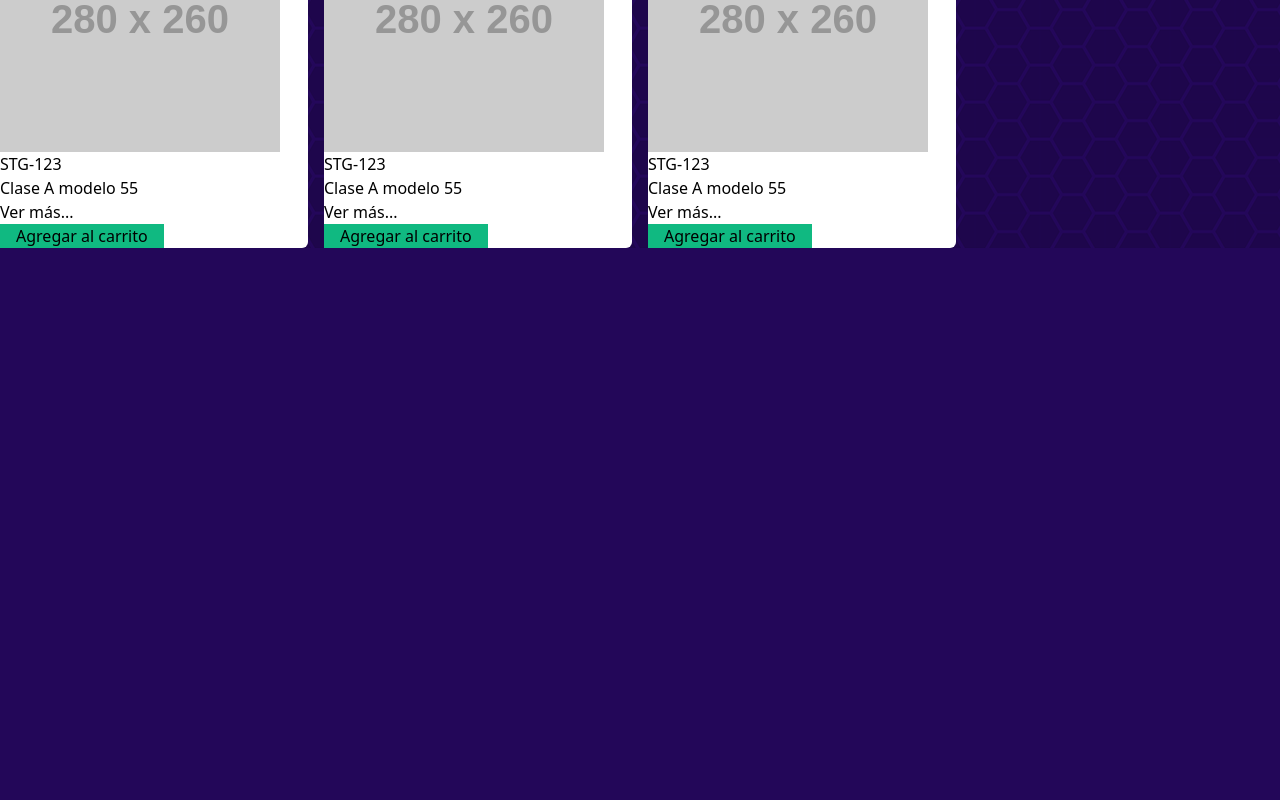
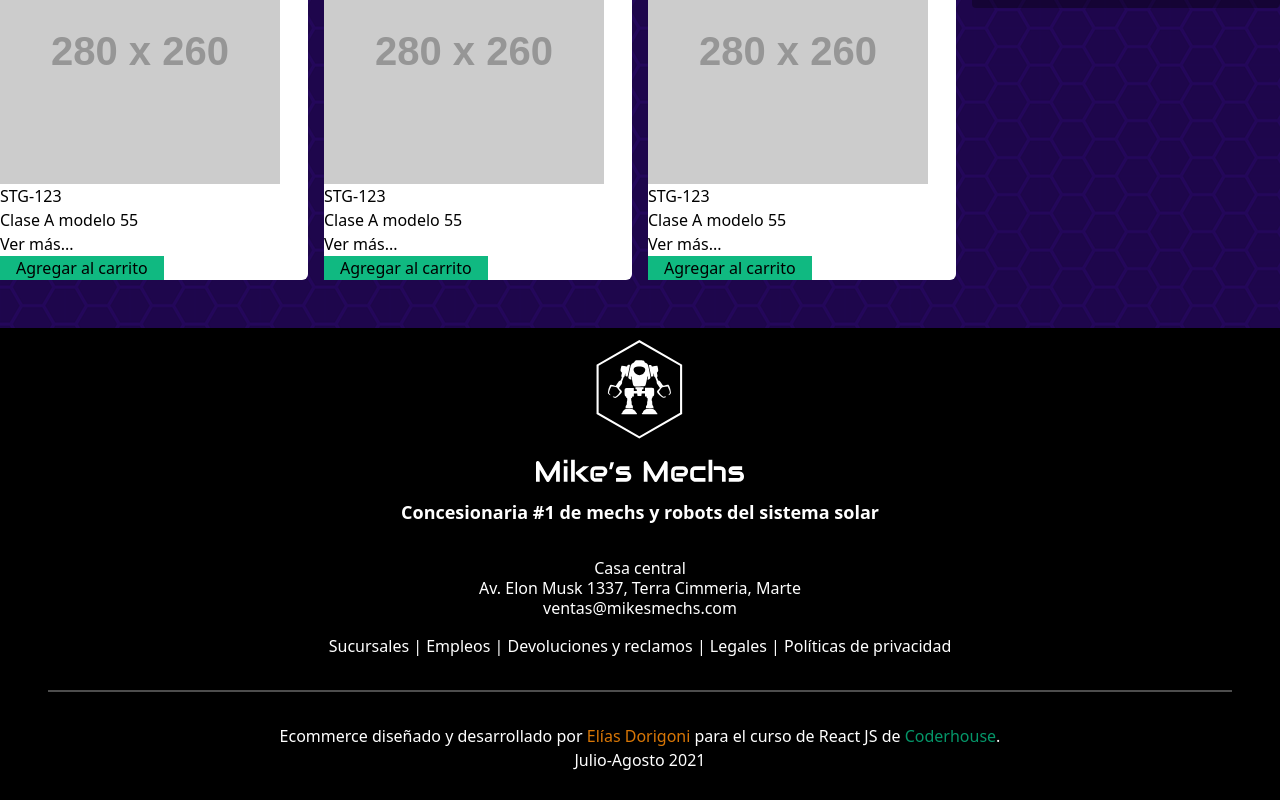
Before and after one commit to eliasdorigoni/coderhouse-desafio-ecommerce, a React (Create React App) app: page / in a window 1280 px wide. Shown: the part 675-1475 px from the top of the page. Before the commit the page ends 923 px from the top, so only its background shows below. Built offline with nearby package versions, Linux system fonts and the light colour scheme.

Commit message:
Agrega footer y espacios

```diff
--- a/public/index.html
+++ b/public/index.html
@@ -1,5 +1,5 @@
 <!DOCTYPE html>
-<html lang="en" class="bg-site bg-hexagon-pattern">
+<html lang="en" class="bg-site bg-hexagon-pattern" style="background-color:#230759;">
   <head>
     <meta charset="utf-8" />
     <meta name="viewport" content="width=device-width, initial-scale=1" />
--- a/src/App.js
+++ b/src/App.js
@@ -2,17 +2,16 @@
 import TopBar from './components/TopBar'
 import ItemListContainer from './components/ItemListContainer'
 import Services from './components/Services'
+import Footer from './components/Footer'
 import { Products } from './data/Products'
 import './App.css'
 
 const App = () => {
-    const title = 'Ecommerce'
-
     return (
         <>
             <TopBar />
-            <Header title={title} />
-            <div className="container mx-auto">
+            <Header />
+            <div className="container mx-auto mb-12">
                 <div className="grid grid-cols-4 gap-4">
                     <div className="col-span-3">
                         <ItemListContainer  products={Products} />
@@ -20,6 +19,7 @@
                     <Services />
                 </div>
             </div>
+            <Footer />
         </>
     )
 }
--- /dev/null
+++ b/src/components/Footer.js
@@ -0,0 +1,29 @@
+const Footer = () =>
+    <section className="bg-black text-center py-3">
+        <img className="inline-block w-52 mb-4" src="/svg/logo-vertical.svg" alt="Mike's Mechs" />
+        <p className="text-lg mb-8">
+            <strong>
+                Concesionaria #1 de mechs y robots del sistema solar
+            </strong>
+        </p>
+
+        <p className="mb-4 leading-5">Casa central<br />
+            Av. Elon Musk 1337, Terra Cimmeria, Marte<br />
+            ventas@mikesmechs.com
+        </p>
+
+        <nav className="mb-8">
+            <p className="inline hover:underline cursor-pointer">Sucursales</p> | <p
+            className="inline hover:underline cursor-pointer">Empleos</p> | <p
+            className="inline hover:underline cursor-pointer">Devoluciones y reclamos</p> | <p
+            className="inline hover:underline cursor-pointer">Legales</p> | <p
+            className="inline hover:underline cursor-pointer">Políticas de privacidad</p>
+        </nav>
+
+        <p className="border-t-2 border-white border-opacity-30 pt-8 pb-4 mx-12">
+            Ecommerce diseñado y desarrollado por <span className="text-yellow-600">Elías Dorigoni</span> para el curso de React JS de <span className="text-green-600">Coderhouse</span>.<br />
+            Julio-Agosto 2021
+        </p>
+    </section>
+
+export default Footer
--- a/src/components/Header.js
+++ b/src/components/Header.js
@@ -1,7 +1,7 @@
 import NavBar from './Navbar'
 
 const Header = () =>
-    <header className="border-b-2 border-white border-opacity-30">
+    <header className="border-b-2 border-white border-opacity-30 mb-8">
         <div className="container mx-auto">
             <div className="pb-1 pt-2 px-4">
                 <div className="flex justify-between flex-grow-0 items-center mb-2">
```
